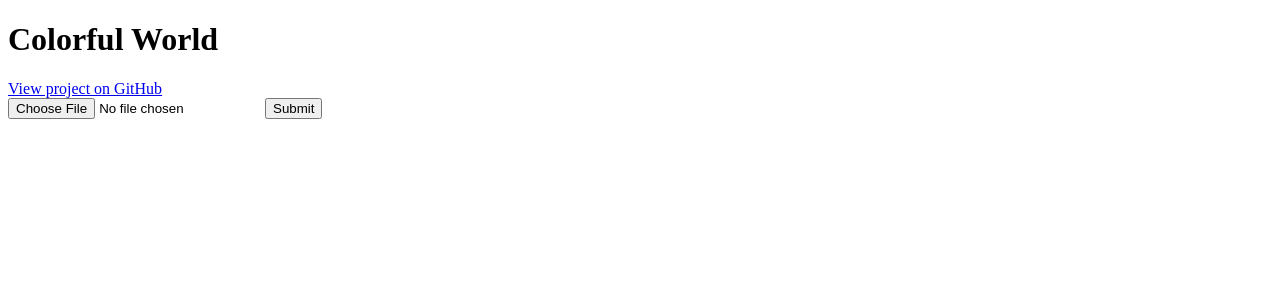
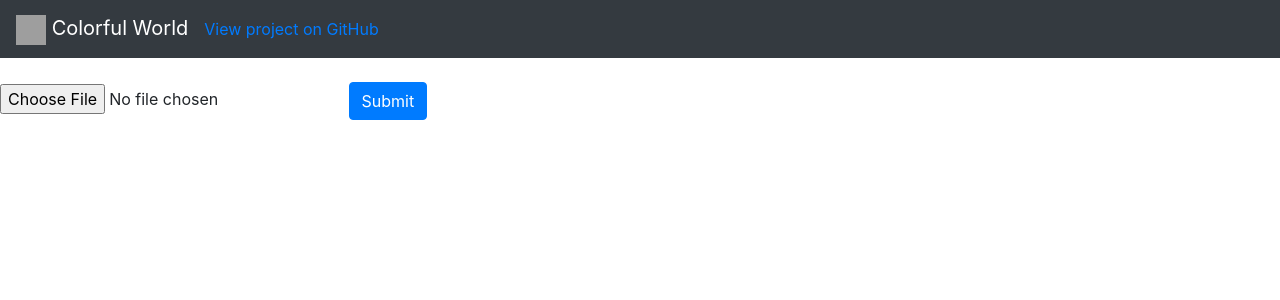
Before and after one commit to SachaIZADI/colorful-world-pix2pix, a Flask app: page / in a window 1280 px wide. Shown: the top 300 px of the page. Run offline with Flask 2, Linux system fonts and the light colour scheme; some libraries are stand-ins or nearby versions; grey boxes are pictures that could not be loaded.

Commit message:
finished the web interface

```diff
--- a/api/app.py
+++ b/api/app.py
@@ -40,12 +40,12 @@ def home():
 @app.route('/result', methods=['POST'])
 def result_page():
     output_img_io = colorizer(request=request, img_name="img")
-    print(output_img_io)
-    jpg_as_text = base64.b64encode(output_img_io.read())
-
+    jpg_as_text = base64.b64encode(output_img_io.getvalue()).decode()
     return render_template('result.html', photo=jpg_as_text)
 
+
 # ---------------------------------------
+
 
 @app.route('/ping', methods=['GET'])
 def ping():
--- a/api/templates/home.html
+++ b/api/templates/home.html
@@ -3,15 +3,23 @@
 <head>
     <meta charset="UTF-8">
     <title>Colorful World</title>
+    <link rel="stylesheet" href="https://maxcdn.bootstrapcdn.com/bootstrap/4.0.0/css/bootstrap.min.css" integrity="sha384-Gn5384xqQ1aoWXA+058RXPxPg6fy4IWvTNh0E263XmFcJlSAwiGgFAW/dAiS6JXm" crossorigin="anonymous">
 </head>
 <body>
 
-    <h1> Colorful World </h1>
-    <a class="github-button" href="https://github.com/SachaIZADI/colorful-world-pix2pix" aria-label="View on GitHub">View project on GitHub</a>
+    <nav class="navbar navbar-expand-lg navbar-dark bg-dark">
+        <a class="navbar-brand" href="/">
+            <img src="https://emojipedia-us.s3.dualstack.us-west-1.amazonaws.com/thumbs/320/google/56/artist-palette_1f3a8.png" width="30" height="30" alt="">
+            Colorful World
+        </a>
+        <a class="github-button" href="https://github.com/SachaIZADI/colorful-world-pix2pix" aria-label="View on GitHub">View project on GitHub</a>
+    </nav>
+
+    <br>
 
     <form action="/result" method="post" enctype="multipart/form-data">
         <input type="file" name="img" accept="image/*" required/>
-        <input type="submit"/>
+        <input type="submit" class="btn btn-primary"/>
     </form>
 
     <script async defer src="https://buttons.github.io/buttons.js"></script>
```
Also changed, not shown: api/templates/result.html (+14 -3 lines).
